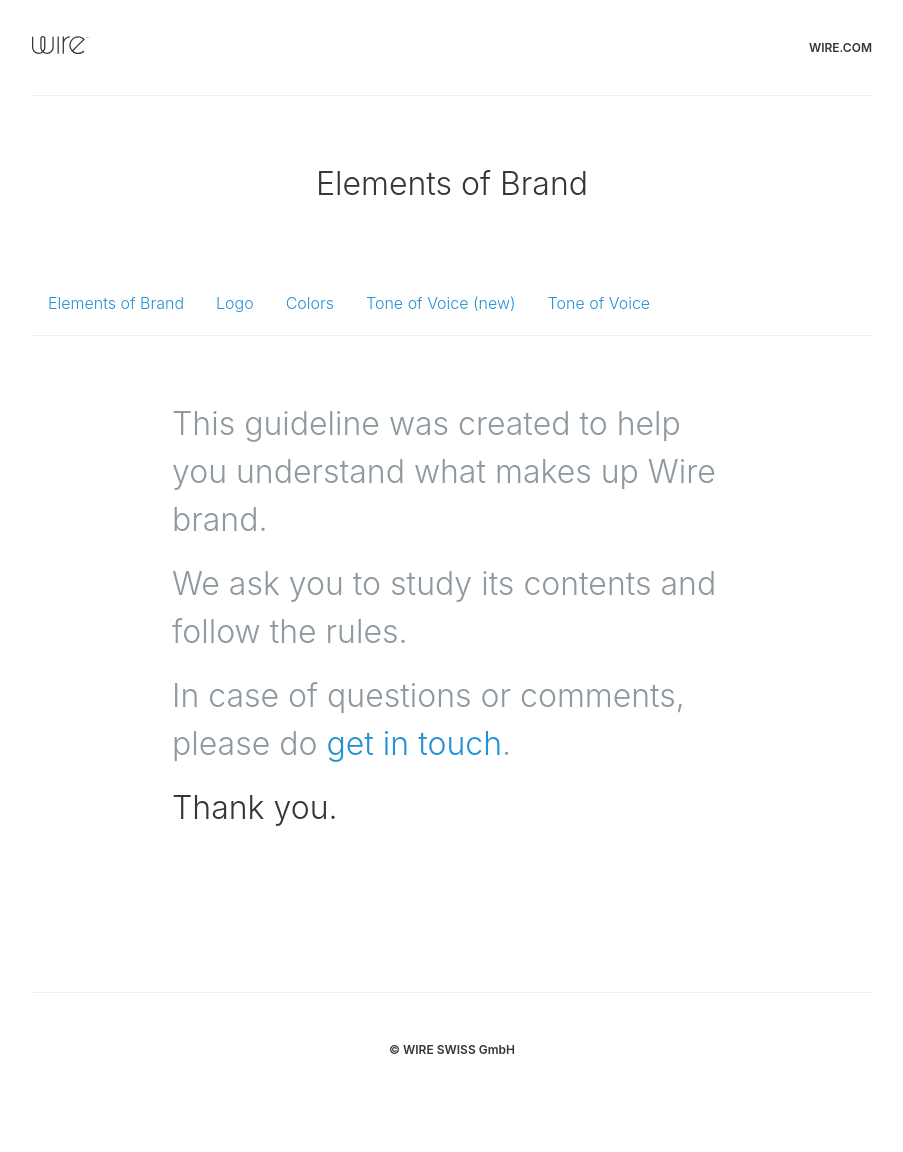
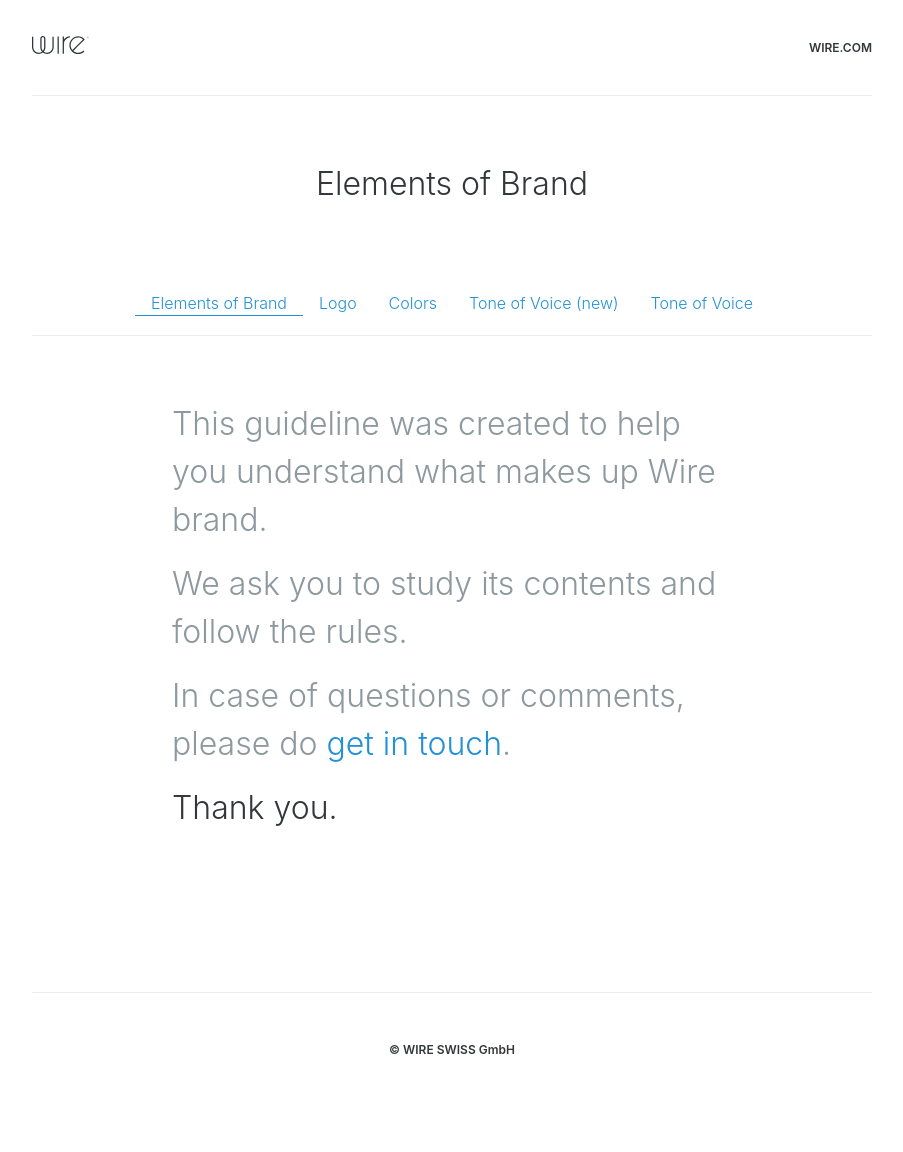
Before and after one commit to wireapp/brand, a Jekyll site: the page built from index.html, in a window 1280 px wide. Shown: the whole page, without its empty margins (188-1091 px from the left). Built offline with Jekyll 4.4.1, drawn with Linux system fonts in a browser that asks for light colours.

Commit message:
Mobile nav part 2 (WIP)

```diff
--- a/_sass/_layout.scss
+++ b/_sass/_layout.scss
@@ -53,16 +53,17 @@
   border-bottom: 1px solid $graphite-light80;
   display: flex;
   align-items: center;
-  flex-wrap: nowrap;
+  justify-content: center;
   overflow-x: auto;
   -webkit-overflow-scrolling: touch;
   -ms-overflow-style: -ms-autohiding-scrollbar;
 
+  @media screen and (max-width: $break) {
+    justify-content: inherit;
+  }
+
   a {
-    display: flex;
-    align-items: center;
     padding: 0 16px;
-    height: 64px;
     white-space: nowrap;
     border-bottom: 1px solid rgba(0,0,0,0);
   }
```
